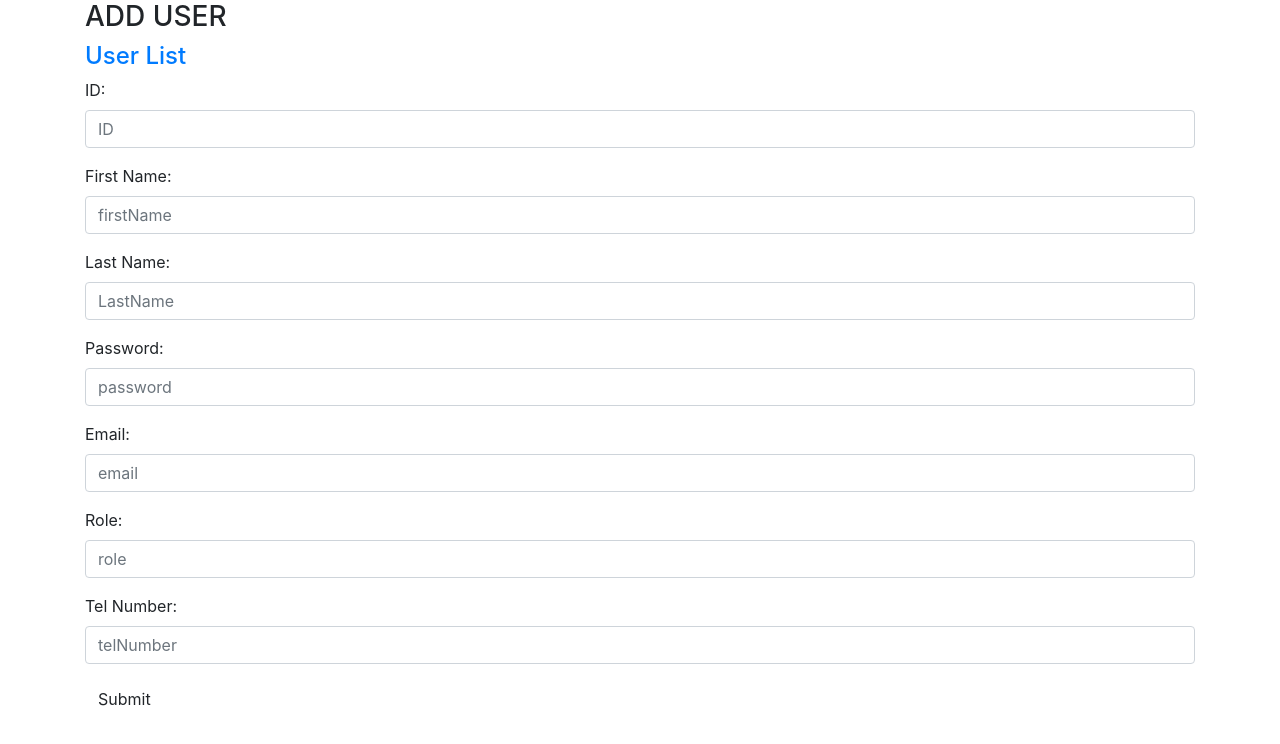
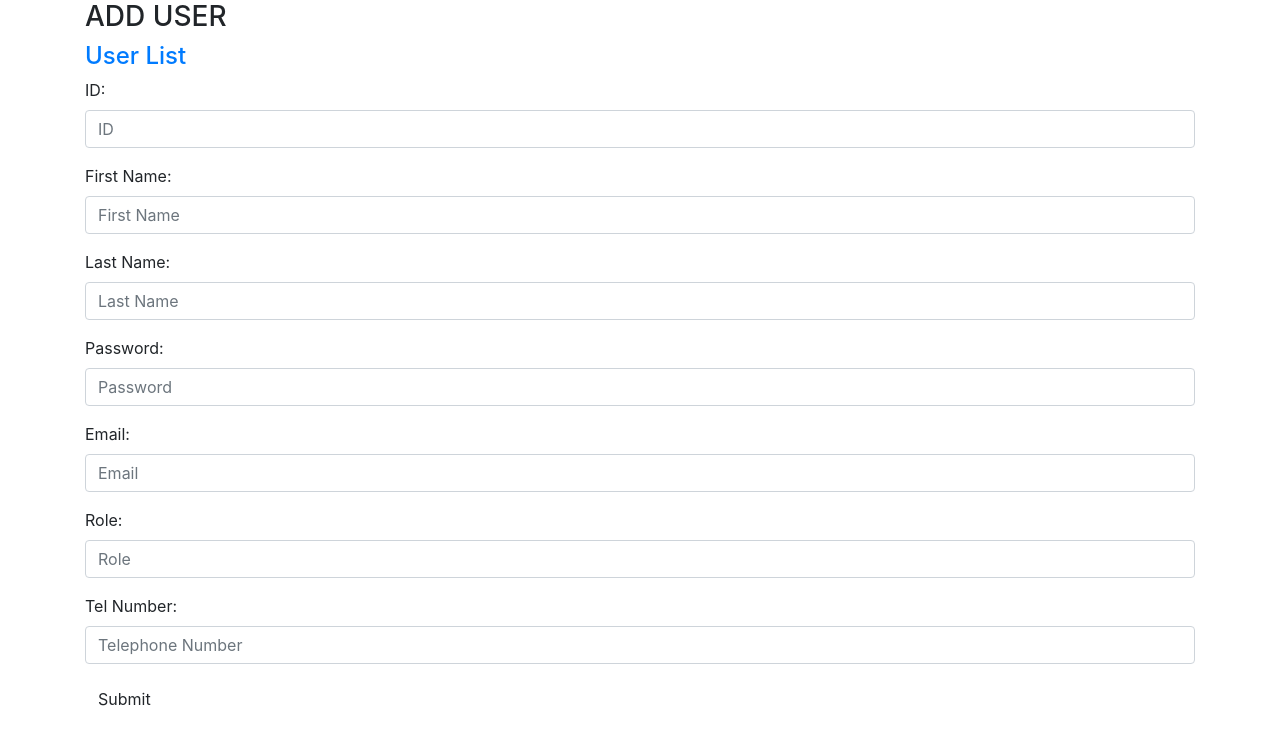
Before and after one commit to skynaitil/pocaims, a React (Create React App) app in the folder pocaims/: page /create in a window 1280 px wide. Shown: the top 744 px of the page. Built offline with nearby package versions, Linux system fonts and the light colour scheme.

Commit message:
Configure create page to change value.

```diff
--- a/pocaims/src/App.js
+++ b/pocaims/src/App.js
@@ -12,11 +12,11 @@ class App extends Component{
   }
 
   componentDidMount(){
-    axios.get('/api/user'
+    axios.get('/api/user')
     .then(res => {
       this.setState({users: res.data});
       console.log(this.state.users);
-    }))
+    })
   }
 
   render(){
@@ -41,7 +41,7 @@ class App extends Component{
       </thead>
 
       <tbody>
-        {this.state.users.map(user=>
+        {this.state.users.map(user =>
         <tr>
           <td><Link to={`/show/${user._id}`}>{user.role}</Link></td>
           <td>{user.firstName}</td>
--- a/pocaims/src/components/Create.js
+++ b/pocaims/src/components/Create.js
@@ -22,7 +22,8 @@ class Create extends Component{
     }
 
     onChange = (e) => {
-        const state = this.statestate[e.target.name] = e.target.value;
+        const state = this.state
+        state[e.target.name] = e.target.value;
         this.setState(state);
     }
 
@@ -31,7 +32,7 @@ class Create extends Component{
 
         const {id, firstName, lastName, password,email, role,telNumber,validUser,admin} = this.state;
 
-        axios.post('/api/user', {id, firstName, lastName, password,email, role,telNumber,validUser,admin})
+        axios.post('/api/user', {id, firstName, lastName, password, email, role,telNumber,validUser,admin})
         .then((result) => {
             this.props.history.push("/")
         });
@@ -59,27 +60,27 @@ class Create extends Component{
               </div>
               <div class="form-group">
                 <label for="firstName">First Name:</label>
-                <input type="text" class="form-control" name="firstName" value={firstName} onChange={this.onChange} placeholder="firstName" />
+                <input type="text" class="form-control" name="firstName" value={firstName} onChange={this.onChange} placeholder="First Name" />
               </div>
               <div class="form-group">
                 <label for="lastName">Last Name:</label>
-                <input type="text" class="form-control" name="lastName" value={lastName} onChange={this.onChange} placeholder="LastName" />
+                <input type="text" class="form-control" name="lastName" value={lastName} onChange={this.onChange} placeholder="Last Name" />
               </div>
               <div class="form-group">
                 <label for="password">Password:</label>
-                <input type="text" class="form-control" name="password" value={password} onChange={this.onChange} placeholder="password" />
+                <input type="text" class="form-control" name="password" value={password} onChange={this.onChange} placeholder="Password" />
               </div>
               <div class="form-group">
                 <label for="email">Email:</label>
-                <input type="text" class="form-control" name="email" value={email} onChange={this.onChange} placeholder="email" />
+                <input type="text" class="form-control" name="email" value={email} onChange={this.onChange} placeholder="Email" />
               </div>
               <div class="form-group">
                 <label for="role">Role:</label>
-                <input type="text" class="form-control" name="role" value={role} onChange={this.onChange} placeholder="role" />
+                <input type="text" class="form-control" name="role" value={role} onChange={this.onChange} placeholder="Role" />
               </div>
               <div class="form-group">
                 <label for="telNumber">Tel Number:</label>
-                <input type="text" class="form-control" name="telNumber" value={telNumber} onChange={this.onChange} placeholder="telNumber" />
+                <input type="text" class="form-control" name="telNumber" value={telNumber} onChange={this.onChange} placeholder="Telephone Number" />
               </div>
               <button type="submit" class="btn btn-default">Submit</button>
             </form>
--- a/pocaims/src/index.js
+++ b/pocaims/src/index.js
@@ -20,6 +20,7 @@ ReactDOM.render(
     </Router>,
     document.getElementById('root')
 );
+
 registerServiceWorker();
 
 
```
